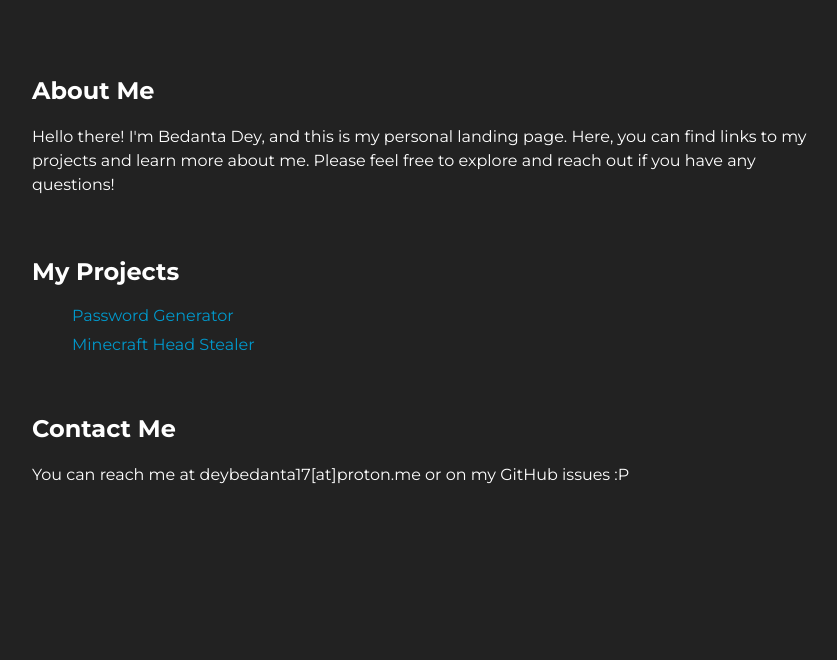
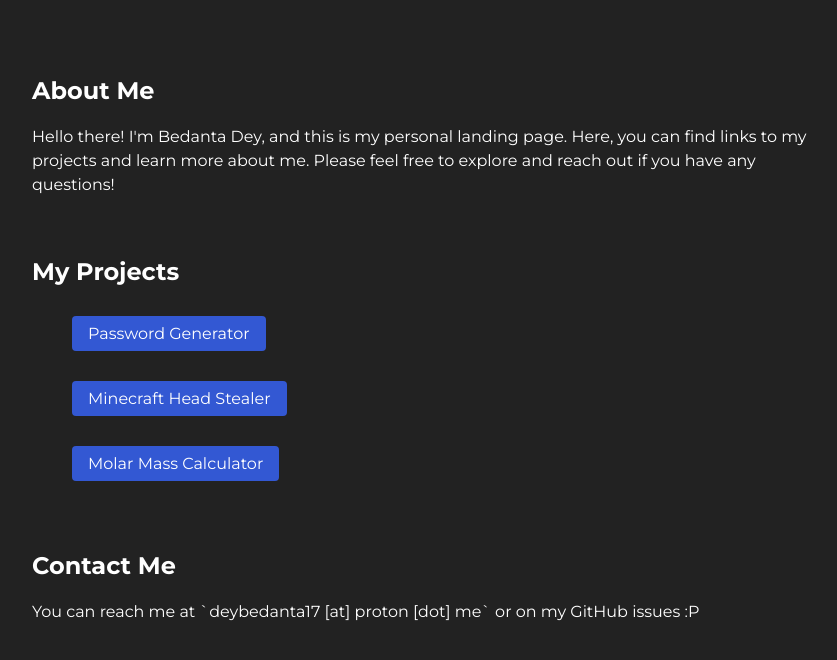
Before and after one commit to BedantaD/bedantad.github.io, a plain HTML site: page index.html in a window 1280 px wide. Shown: the part 84-744 px from the top of the page, without its empty margins (208-1045 px from the left). Drawn offline with Linux system fonts and the light colour scheme.

Commit message:
a good summary

```diff
--- a/index.html
+++ b/index.html
@@ -21,13 +21,13 @@
       <ul class="projects">
         <li><a href="https://github.com/BedantaD/password-generator" target="_blank">Password Generator</a></li>
         <li><a href="https://bedantad.github.io/mcheads" target="_blank">Minecraft Head Stealer</a></li>
-        <!-- <li><a href="[link to project 3]">Project 3</a></li> -->
+        <li><a href="https://github.com/BedantaD/molar-mass-calculator" target="_blank">Molar Mass Calculator</a></li>
       </ul>
     </div>
     <div class="section">
       <h2>Contact Me</h2>
       <div class="contact">
-        <p>You can reach me at deybedanta17[at]proton.me or on my GitHub issues :P</p>
+        <p>You can reach me at `deybedanta17 [at] proton [dot] me` or on my GitHub issues :P</p>
         <!-- <p>Follow me on:</p>
         <p><a href="[link to social media 1]">Social Media 1</a> | <a href="[link to social media 2]">Social Media 2</a></p> -->
       </div>
--- a/mcheads/script.js
+++ b/mcheads/script.js
@@ -11,6 +11,7 @@ function showHead() {
 function showSkull() {
     var username = document.getElementById('mc-username').value;
     var headDiv = document.getElementById('mc-head');
+
     if (username.length > 0) {
         headDiv.style.display = 'block';
         headDiv.style.backgroundImage = `url('https://crafthead.net/avatar/${username}/150.png')`;
--- a/style.css
+++ b/style.css
@@ -58,11 +58,12 @@ body {
   }
 
   .projects a:hover {
-    color: rgb(228, 175, 241);
+    color: rgb(255, 255, 255);
   }
 
+
   .projects a:active {
-    color: rgb(206, 151, 238);
+    color: rgb(255, 255, 255);
   }
 
   .contact p {
@@ -83,3 +84,18 @@ body {
   .contact a:active {
     color: rgb(174, 77, 230);
   }
+
+  ul.projects a {
+    display: inline-block;
+    margin: 10px 0;
+    padding: 8px 16px;
+    background-color: #3358d3;
+    color: #fff;
+    text-decoration: none;
+    border-radius: 4px;
+    transition: all 0.3s ease;
+  }
+
+  ul.projects a:hover {
+    background-color: #0d1a8a;
+  }
```
Also changed, not shown: mcheads/index.html (+3 -2 lines), rough.txt (added).
